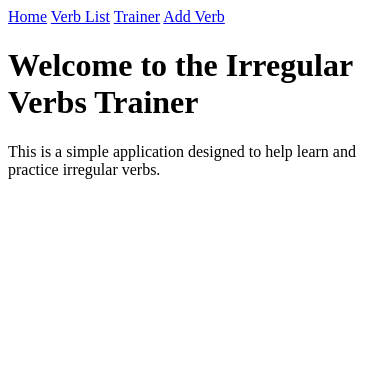
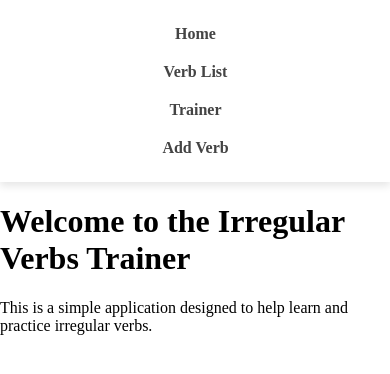
Before and after one commit to AlenKir/irrVerbsDj, a Django app: page / in a window 390 px wide. Shown: the top 374 px of the page. Run offline with Django 5.2, Linux system fonts and the light colour scheme.

Commit message:
css header refs #4

```diff
--- a/verbtrainer/static/verbapp/css/styles.css
+++ b/verbtrainer/static/verbapp/css/styles.css
@@ -8,8 +8,8 @@ input[readonly] {
 
 .center {
     text-align: center;
+    width: 50%;
     margin: auto;
-    width: 50%;
 }
 
 form {
@@ -17,7 +17,7 @@ form {
     border: 1px solid #ccc;
     border-radius: 5px;
     background-color: #f9f9f9;
-    margin-top: 50px;
+    margin-top: 10%; /* Ensure this is not overridden */
 }
 
 form input {
@@ -40,3 +40,14 @@ input {
     border-radius: 5px;
     text-align: center;
 }
+
+@media (max-width: 768px) {
+    form {
+        padding: 20px;
+        margin-top: 20%; /* Adjusted for smaller screens */
+    }
+
+    form input {
+        width: calc(100% - 20px);
+    }
+}
--- /dev/null
+++ b/verbtrainer/static/verbtrainer/css/styles.css
@@ -0,0 +1,44 @@
+body {
+    margin: 0;
+}
+
+.container {
+    width: 90%;
+    max-width: 1200px;
+    margin: auto;
+    padding: 0 20px;
+}
+
+.header {
+    padding: 15px 0;
+    box-shadow: 0 4px 8px rgba(0, 0, 0, 0.1);
+}
+
+.header .container {
+    display: flex;
+    justify-content: center;
+    align-items: center;
+}
+
+.header a {
+    color: #444;
+    margin: 0 15px;
+    text-decoration: none;
+    font-weight: bold;
+    transition: color 0.3s;
+}
+
+.header a:hover {
+    color: #888;
+    text-decoration: underline;
+}
+
+@media (max-width: 768px) {
+    .header .container {
+        flex-direction: column;
+    }
+
+    .header a {
+        margin: 10px 0;
+    }
+}
--- a/verbtrainer/templates/base.html
+++ b/verbtrainer/templates/base.html
@@ -6,13 +6,17 @@
     <title>{% block title %}Irregular Verbs Trainer{% endblock %}</title>
     {% load static %}
     <link rel="stylesheet" type="text/css" href="{% static 'verbapp/css/styles.css' %}">
+<link rel="stylesheet" type="text/css" href="{% static 'verbtrainer/css/styles.css' %}">
+
 </head>
 <body>
-    <header>
-        <a href="{% url 'index' %}">Home</a>
-        <a href="{% url 'verbapp:verb_list' %}">Verb List</a>
-        <a href="{% url 'verbapp:trainer' %}">Trainer</a>
-        <a href="{% url 'verbapp:verb_add' %}">Add Verb</a>
+    <header class="header">
+        <div class="container">
+            <a href="{% url 'index' %}">Home</a>
+            <a href="{% url 'verbapp:verb_list' %}">Verb List</a>
+            <a href="{% url 'verbapp:trainer' %}">Trainer</a>
+            <a href="{% url 'verbapp:verb_add' %}">Add Verb</a>
+        </div>
     </header>
 
     <main>
--- a/verbtrainer/verbapp/templates/verbapp/trainer.html
+++ b/verbtrainer/verbapp/templates/verbapp/trainer.html
@@ -1,7 +1,8 @@
 {% extends "base.html" %}
 
 {% block content %}
-     <form method="post" class="center" autocomplete="off">
+<div class="center">
+     <form method="post" autocomplete="off">
         {% csrf_token %}
         {{ translation }}
         {% for field in form %}
@@ -11,4 +12,6 @@
         {% endfor %}
         <button type="submit">Submit</button>
     </form>
+</div>
+
 {% endblock %}
```
